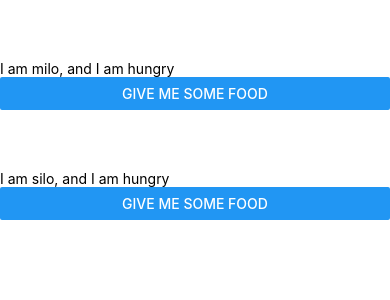
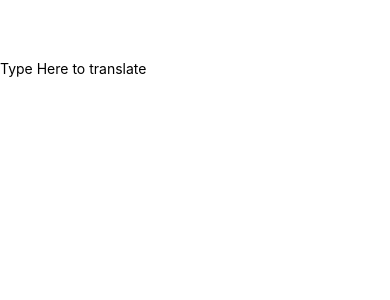
Before and after one commit to Sandesh567/AppPractice, a React Native app: screen / in a window 390 px wide. Shown: the top 300 px of the page. Built offline with nearby package versions, Linux system fonts and the light colour scheme.

Commit message:
2- Handling Text Input

```diff
--- a/App.js
+++ b/App.js
@@ -1,32 +1,25 @@
 import { useState } from 'react';
 import { StyleSheet, Text, View, TextInput, Image, Button } from 'react-native';
 
-function Cat(props) {
-  const [isHungry, setIsHungry] = useState(true);
+export default function PizzaTranslator() {
+  const [text, setText] = useState('');
   return (
     <View>
-      <Text style={styles.container}>
-        I am {props.name}, and I am {isHungry ? 'hungry' : 'full'}
+      <TextInput style={styles.container}
+        placeholder="Type Here to translate"
+        onChangeText={newText => setText(newText)}
+        defaultValue={text}
+      />
+
+      <Text>
+        {text
+          .split('')
+          .map(word => word && '🍕')
+          .join('')}
       </Text>
-      <Button
-        onPress={() => {
-          setIsHungry(false);
-        }}
-        disabled={!isHungry}
-        title={isHungry ? 'Give me some Food' : 'Thank You'}
-      />
     </View>
   );
-};
-
-export default function Cafe() {
-  return (
-    <>
-      <Cat name="milo" />
-      <Cat name="silo" />
-    </>
-  );
-};
+}
 
 
 const styles = StyleSheet.create({
@@ -39,3 +32,32 @@ const styles = StyleSheet.create({
     fontSize: 30,
   },
 });
+
+/*Props and state*/
+
+// function Cat(props) {
+//   const [isHungry, setIsHungry] = useState(true);
+//   return (
+//     <View>
+//       <Text style={styles.container}>
+//         I am {props.name}, and I am {isHungry ? 'hungry' : 'full'}
+//       </Text>
+//       <Button
+//         onPress={() => {
+//           setIsHungry(false);
+//         }}
+//         disabled={!isHungry}
+//         title={isHungry ? 'Give me some Food' : 'Thank You'}
+//       />
+//     </View>
+//   );
+// };
+
+// export default function Cafe() {
+//   return (
+//     <>
+//       <Cat name="milo" />
+//       <Cat name="silo" />
+//     </>
+//   );
+// };
```
